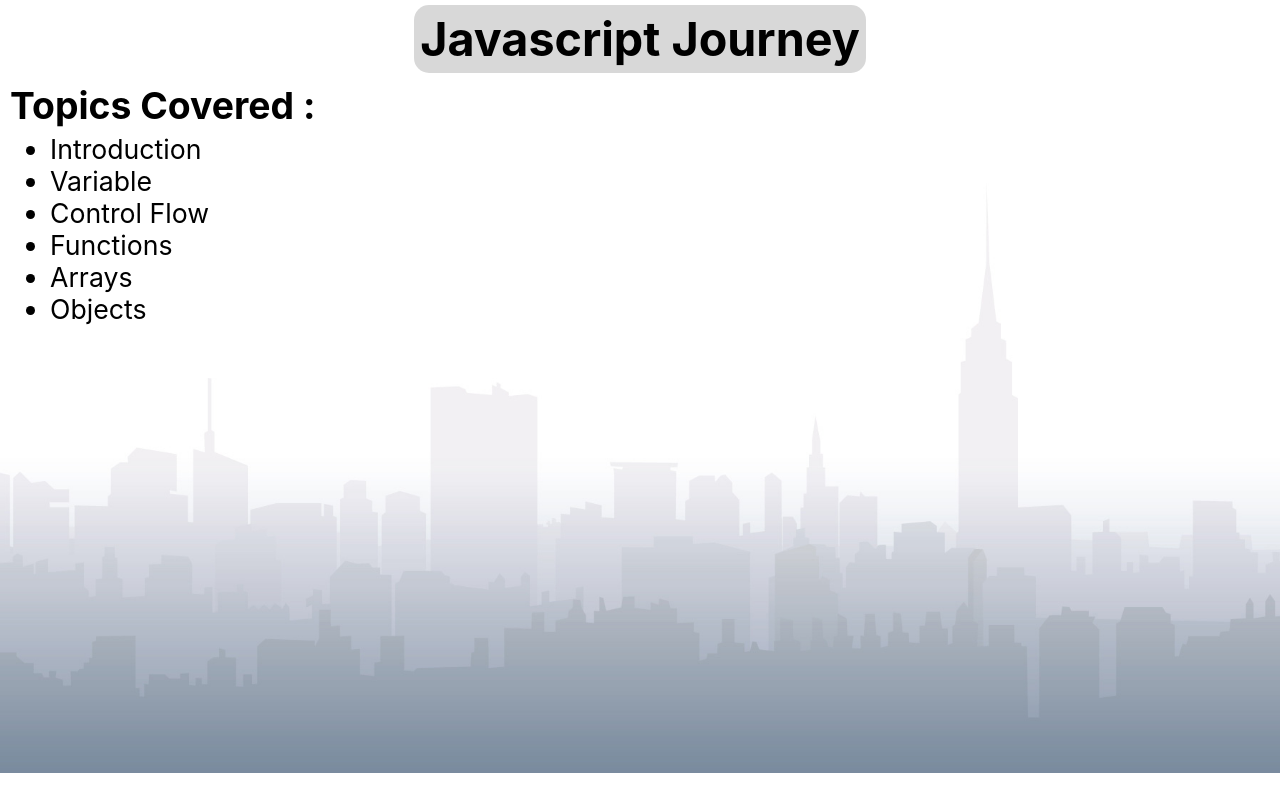
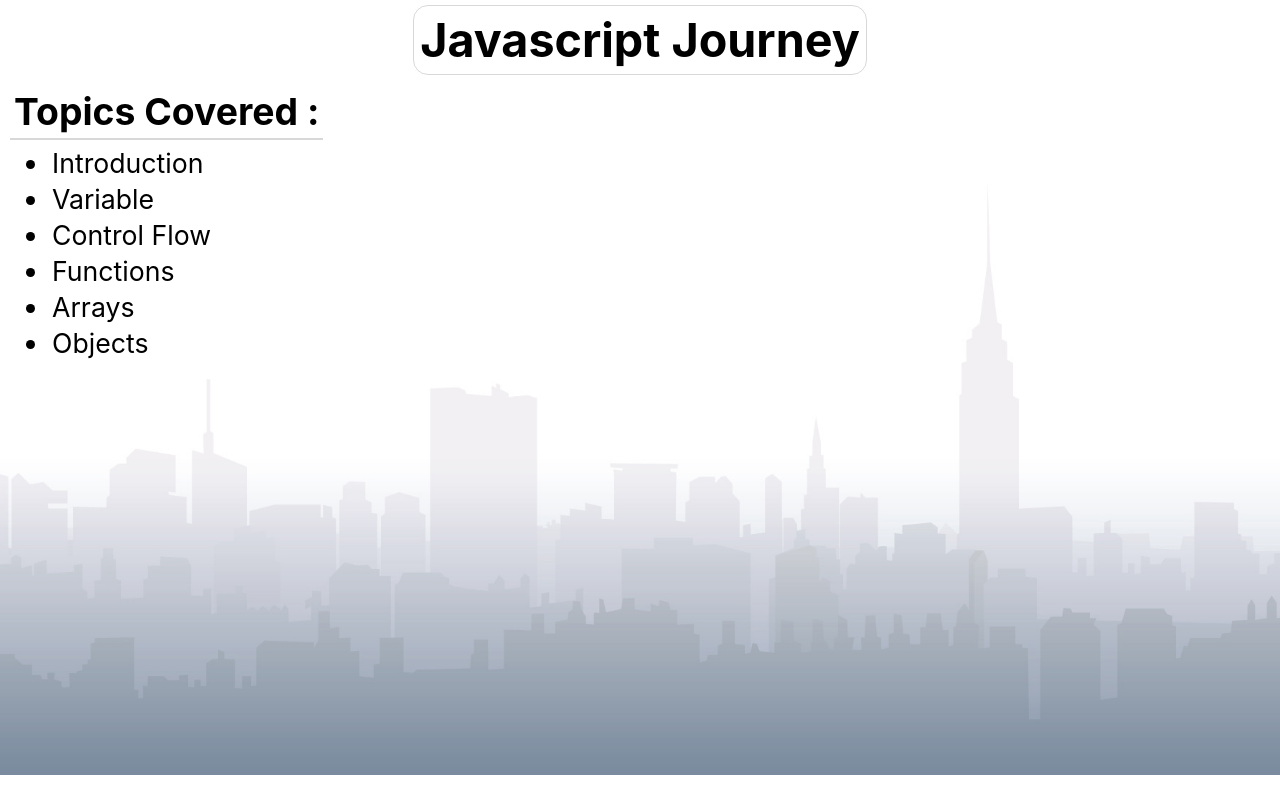
Before and after one commit to vijitkamboj/Javascript, a plain HTML site: page DOM Manipulation/index.html in a window 1280 px wide. Drawn offline with Linux system fonts and the light colour scheme.

Commit message:
added variables

```diff
--- a/DOM Manipulation/index.html
+++ b/DOM Manipulation/index.html
@@ -23,6 +23,7 @@
 
             </div>
     </div>
+    <script type="text/javascript" src="script.js"></script>
 
 
 
--- a/DOM Manipulation/script.js
+++ b/DOM Manipulation/script.js
@@ -0,0 +1,9 @@
+var container = document.querySelector("#container");
+var content = document.querySelector("#content");
+var header = document.querySelector("header");
+var h = document.querySelector(".h");
+var ul = document.querySelector("ul");
+var li = document.querySelectorAll("l1");
+
+
+console.log(container);
--- a/DOM Manipulation/style.css
+++ b/DOM Manipulation/style.css
@@ -24,7 +24,7 @@ html,body{
         width: auto;
         border-radius: 15px;
         padding: 6px;
-        background-color:rgba(122, 122, 122, 0.295);
+        border: 1px solid rgba(122, 122, 122, 0.295);
     }
 
     #content{
@@ -40,18 +40,19 @@ html,body{
             left:10px;
             font-size: 28pt;
             font-weight: bold;
-
+            padding: 4px;
+            border-bottom: 2px solid rgba(122, 122, 122, 0.295);
         }
-
-        li{
-
-            font-size: 20pt;
-
-        }
-
         ul{
             position: absolute;
-            top:60px;
+            top:70px;
             left: 10px;
             margin:0px;
         }
+
+            li{
+
+                font-size: 20pt;
+                padding: 2px
+
+            }
```
